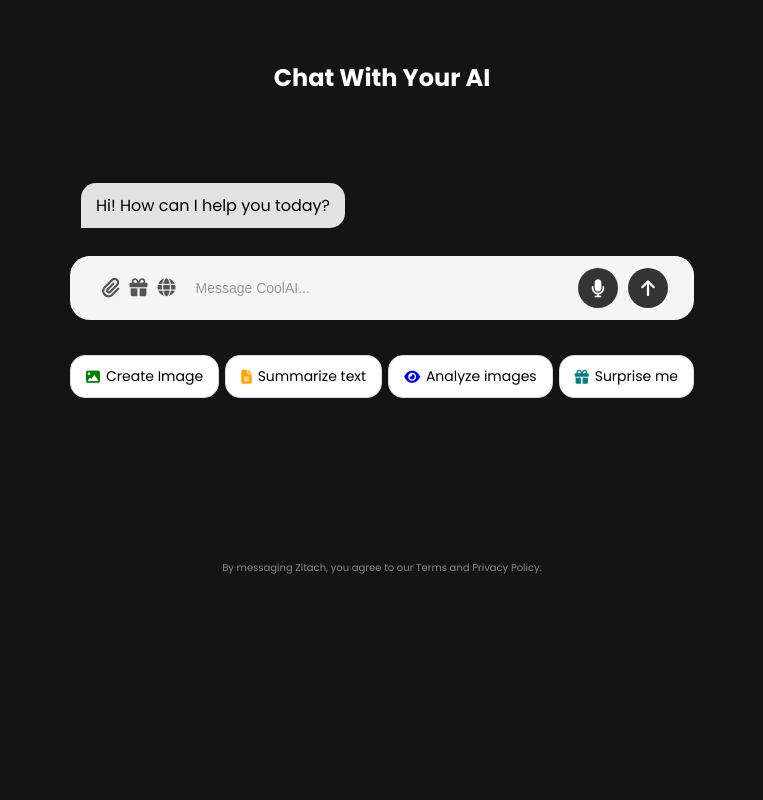
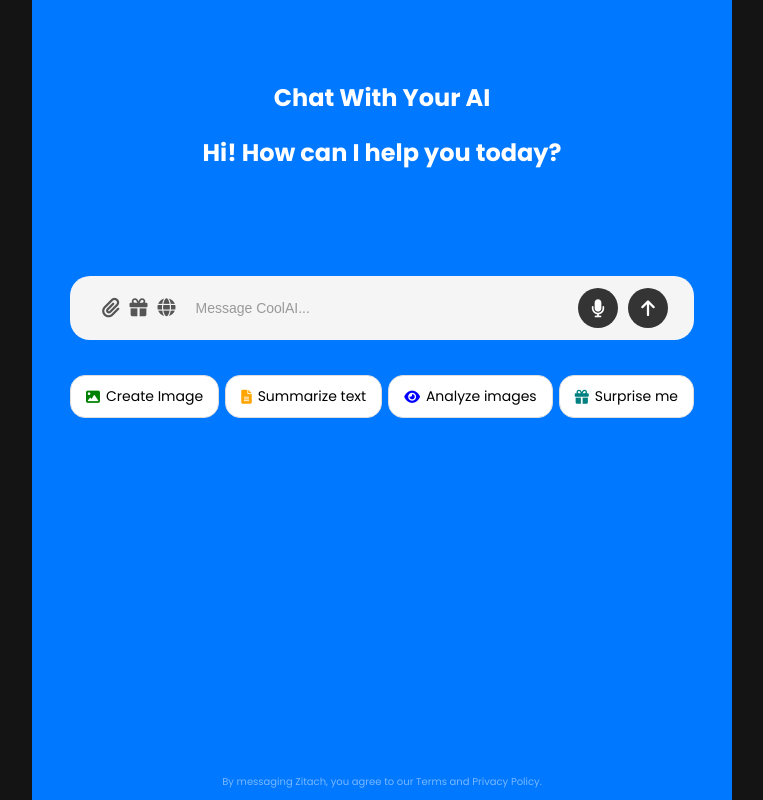
Before and after one commit to SakaFahreza/WebChatbot, a plain HTML site: page frontend/index.html in a window 1280 px wide. Both pictures are taken after a click on the button "Start Chat Now". Shown: the whole page, without its empty margins (258-1021 px from the left). Drawn offline with Linux system fonts and the light colour scheme; a web font is replaced by a local one.

Commit message:
Menyimpan perubahan lokal sebelum pull

```diff
--- a/backend/index.js
+++ b/backend/index.js
@@ -285,16 +285,21 @@
     function showFilePreview(src) {
         const modal = document.getElementById("file-preview-modal");
         const previewImage = document.getElementById("preview-image");
+
         previewImage.src = src;
         modal.style.display = "flex";
 
-        // Menutup modal saat klik di luar area gambar
-        modal.addEventListener("click", function closeModal(event) {
-            if (event.target === modal) {
+        // Tambahkan event listener untuk menutup modal saat klik gambar atau di luar modal
+        function closeModal(event) {
+            // Jika klik di luar modal atau langsung pada gambar, tutup modal
+            if (event.target === modal || event.target === previewImage) {
                 modal.style.display = "none";
                 modal.removeEventListener("click", closeModal); // Hapus listener untuk mencegah duplikat
             }
-        });
+        }
+
+        // Tambahkan event listener untuk klik pada modal
+        modal.addEventListener("click", closeModal);
     }
 
     // Fungsi baru untuk menampilkan pratinjau file non-gambar di sisi kanan
--- a/frontend/index.html
+++ b/frontend/index.html
@@ -73,11 +73,13 @@
         <!-- Chat Section -->
         <section class="chat-section" id="chat-section" style="display: none;">
             <div class="chat-container">
-                <h2 class="chat-header">Chat With Your AI</h2>
+                <h3 class="chat-header">Chat With Your AI</h3>
+                <h2 class="chat-header">Hi! How can I help you today?</h2>
+                    <div class="messages">
+
+                    </div>
+
                 <div class="chat-box" id="chat-box">
-                    <div class="messages">
-                        <p class="foot">Hi! How can I help you today?</p>
-                    </div>
                     <div class="input-wrapper">
                         <div id="uploaded-files-container" class="files-preview-container">
                             <!-- Files akan ditampilkan di sini -->
@@ -123,8 +125,8 @@
 
                     </div>
                 </div>
+            </div>
                 <p class="foot-p" style="color: aliceblue;">By messaging Zitach, you agree to our Terms and Privacy Policy.</p>
-            </div>
         </section>
 
     </div>
@@ -136,8 +138,16 @@
         document.querySelector('.grid').style.display = 'none';
         document.querySelector('.navbar').style.display = 'none';
         document.querySelector('#chat-section').style.display = 'block';
+
+        // Pastikan .foot-p tetap di posisi awal
+        const footP = document.querySelector('.foot-p');
+        if (footP) {
+            footP.style.position = 'fixed';
+            footP.style.bottom = '10px';
+            footP.style.left = '50%';
+            footP.style.transform = 'translateX(-50%)';
         }
-
+    }
 
         // function appendMessage(sender, message, className) {
         //     const chatBox = document.querySelector(".messages");
--- a/frontend/style.css
+++ b/frontend/style.css
@@ -248,6 +248,7 @@
  /* bagian chat dengan ai */
 
 .chat-section {
+    background-color: #0078ff;
     display: none;
     padding: 20px;
     height: 100vh;
@@ -266,6 +267,7 @@
     /* box-shadow: 0px 4px 10px rgba(0, 0, 0, 0.2); */
     position: relative; /* Untuk posisi relatif terhadap pratinjau */
     transition: margin-right 0.3s ease; /* Animasi untuk pergeseran */
+    overflow: hidden; /* Pastikan isi di dalam container tidak melebihi radius */
 }
 
 .chat-container.preview-active {
@@ -279,9 +281,10 @@
     padding: 10px 20px;
     font-size: 1.5rem;
     font-weight: bold;
-    border-radius: 0px 0px 25px 25px;
-    margin-top: -19.8px;    /* Mengangkat header agar keluar sedikit */
+    border-radius: 15px 15px 0 0; /* Radius bulat hanya di sudut atas, sinkron dengan chat-box */
+    margin-top: 0; /* Hapus margin negatif agar tidak mengganggu radius */
 }
+
 .chat-box {
     width: 100%;
     max-width: 800px;
@@ -294,8 +297,12 @@
     width: 100%;
     padding: 8px 18px;
     margin-top: 52px;
-    border-radius: 15px;
+    border-radius: 0 0 15px 15px; /* Radius bulat hanya di sudut bawah, sinkron dengan chat-header */
+    overflow: hidden; /* Pastikan pesan di dalam tidak melebihi radius */
     /* border: 1px solid #61dafb; */
+    scrollbar-width: thin; /* Custom scrollbar */
+    scrollbar-color: #888 #f5f5f5;
+
 }
 /* Input Container */
 .input-container {
@@ -317,10 +324,15 @@
     display: flex;
     flex-direction: column;
     gap: 30px;
-    max-height: 400px;
     overflow-y: auto;
     padding: 10px 11px;
     margin: 8px 0px;
+    border-radius: 0 0 15px 15px; /* Sesuaikan dengan chat-box */
+    animation: fadeIn 1.5s ease-in-out;
+    position: relative; /* Pastikan posisi tetap */
+    top: 0; /* Tetap di atas */
+    max-height: calc(400px - var(--file-height, 0px));
+    transition: max-height 0.3s ease;
 }
 
 .messages p{
@@ -378,10 +390,6 @@
 @keyframes fadeIn {
     from { opacity: 0; transform: translateY(5px); }
     to { opacity: 1; transform: translateY(0); }
-}
-
-.messages {
-    animation: fadeIn 1.5s ease-in-out;
 }
 
 .input {
@@ -508,7 +516,7 @@
     margin-bottom: 15px;
     padding-left: 16px;
     border-radius: 20px;
-    overflow: hidden;
+    overflow: visible;
     background-color: #f5f5f5;
     display: flex;
     flex-direction: column;
@@ -538,7 +546,7 @@
     color: #333;
     transition: background 0.15s;
     white-space: nowrap;
-    overflow: hidden;
+    overflow: visible;
     text-overflow: ellipsis; /* Menampilkan elipsis untuk teks yang terlalu panjang */
 }
 
@@ -659,6 +667,8 @@
     background-color: #f5f5f5; /* Sama dengan background input-container */
     border-radius: 30px 30px 0 0; /* Pastikan radius konsisten */
     margin-bottom: -8px; /* Overlap dengan input-container */
+    position: relative; /* Tetap di posisi relatif tanpa menggeser elemen lain */
+    z-index: 1; /* Pastikan berada di atas elemen lain jika overlap */
 }
 
 #uploaded-files-container.files-visible {
@@ -673,12 +683,26 @@
     padding-left: 16px; /* Jarak kiri tambahan untuk seluruh wrapper */
 }
 
+/* Styling Scrollbar untuk Chrome */
+.chat-box::-webkit-scrollbar {
+    width: 8px;
+}
+
+.chat-box::-webkit-scrollbar-thumb {
+    background-color: #888;
+    border-radius: 4px;
+}
+
+.chat-box::-webkit-scrollbar-track {
+    background: #f5f5f5;
+}
+
 /* Pastikan input-container memiliki radius yang menyatu */
 .input-container {
     display: flex;
     align-items: center;
     background: #f5f5f5;
-    border-radius: 0 0 30px 30px; /* Radius bulat di sudut bawah */
+    border-radius: 30px; /* Radius bulat di sudut bawah */
     padding: 12px 16px;
     width: 100%;
     margin-top: 0; /* Hilangkan jarak dari container file */
```
Also changed, not shown: frontend/backup.html (+3 -0 lines). Lines whose indentation alone changed are shown as unchanged.
